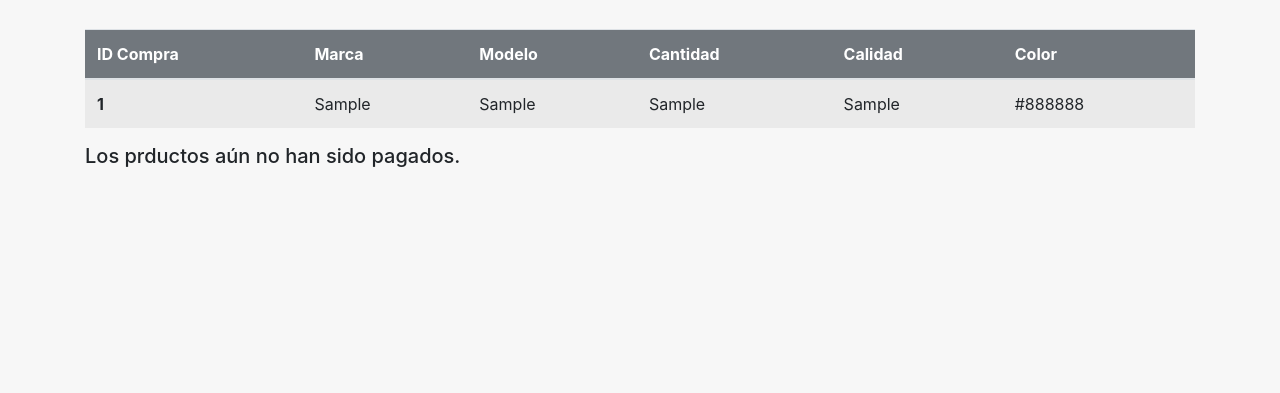
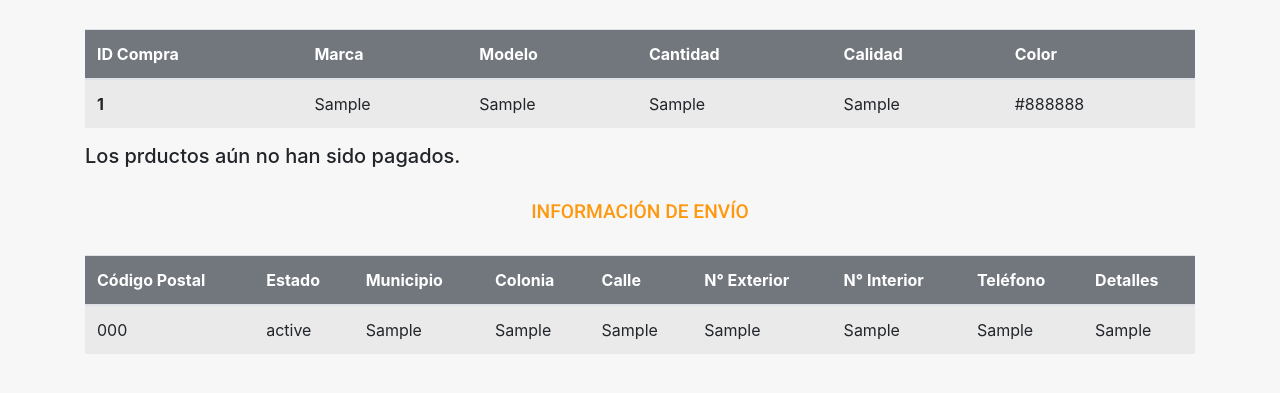
Before and after one commit to SalusSole/CelularFire, a PHP site: page /cf-four/info_compra.php?id=1 in a window 1280 px wide. Shown: the part 247-640 px from the top of the page. Run offline with PHP 8.4, Linux system fonts and the light colour scheme; tables that the repository leaves empty or names only in its code hold one stand-in row (values such as "Sample post"); some web fonts are replaced.

Commit message:
Agrego info de envio. Se agregó la información del envío en el panel admin. Se visualiza debajo de información de pedidos.

```diff
--- a/compra.php
+++ b/compra.php
@@ -29,6 +29,7 @@ if($_POST){
 			//agrega los datos del envio a la base de datos
             $sql = "INSERT INTO envio (fecha, codigo_postal, estado, municipio, colonia, calle, exterior, interior, numero, detalles) VALUES (NOW(),'$_POST[cp]','$_POST[estado]','$_POST[municipio]','$_POST[colonia]','$_POST[calle]','$_POST[exterior]','$_POST[interior]','$_POST[numero]','$_POST[detalles]')";
             if (mysqli_query($conexion, $sql)) {
+              $envio_id = mysqli_insert_id($conexion);
             } else {
                   echo "Error: " . $sql . "<br>" . mysqli_error($conexion);
             }
@@ -67,7 +68,7 @@ if($_POST){
                   $precio_menudeo = $productos->precio_menudeo;
                   $precio_mayoreo = $productos->precio_mayoreo;
 
-                  $sql = "INSERT INTO venta (id_compra, precio_menudeo, precio_mayoreo, cantidad, color, calidad, categoria, precio_total, marca, modelo) VALUES ('$compra_id','$precio_menudeo','$precio_mayoreo','$cantidad','$color','$calidad','$categoria','$_POST[precio]', '$marca', '$modelo' )";
+                  $sql = "INSERT INTO venta (id_envio, id_compra, precio_menudeo, precio_mayoreo, cantidad, color, calidad, categoria, precio_total, marca, modelo) VALUES ('$envio_id','$compra_id','$precio_menudeo','$precio_mayoreo','$cantidad','$color','$calidad','$categoria','$_POST[precio]', '$marca', '$modelo' )";
 
                   if (mysqli_query($conexion, $sql)) {
                     $bandera2=1;
--- a/info_compra.php
+++ b/info_compra.php
@@ -40,7 +40,9 @@ if($_GET){
                 $sql = "select * from venta";
                 $result = mysqli_query ($conexion, $sql);
                 while ($datos=mysqli_fetch_array($result)){
-                    if ($_GET['id']==$datos['id_compra']){
+                    $id_compra = $datos['id_compra'];
+                    if ($_GET['id']==$id_compra){
+                        $id_envio = $datos['id_envio'];
                         $id_venta = $datos['id_venta'];
                         $marca = $datos['marca'];
                         $modelo = $datos['modelo'];
@@ -91,6 +93,64 @@ if($_GET){
         }
         ?>
 </div>
+<br>
+    <div>
+        <h5 class="text-center titulos">INFORMACIÓN DE ENVÍO</h5>
+    </div>
+<br>
+
+<div class="container">
+        <div>
+            <table class="table table-striped table-bootstrap">
+                <thead class="thead-blue">
+                    <tr>
+                        <th scope="col">Código Postal</th>
+                        <th scope="col">Estado</th>
+                        <th scope="col">Municipio</th>
+                        <th scope="col">Colonia</th>
+                        <th scope="col">Calle</th>
+                        <th scope="col">N° Exterior</th>
+                        <th scope="col">N° Interior</th>
+                        <th scope="col">Teléfono</th>
+                        <th scope="col">Detalles</th>
+                    </tr>
+                </thead>
+                <tbody>
+                <?php
+                $sql = "select * from envio";
+                $result = mysqli_query ($conexion, $sql);
+                while ($datos=mysqli_fetch_array($result)){
+                    if ($id_envio==$datos['id_envio']){
+                        $codigo_postal = $datos['codigo_postal'];
+                        $estado = $datos['estado'];
+                        $municipio = $datos['municipio'];
+                        $colonia = $datos['colonia'];
+                        $calle = $datos['calle'];
+                        $n_exterior = $datos['exterior'];
+                        $n_interior = $datos['interior'];
+                        $telefono = $datos['numero'];
+                        $detalles = $datos['detalles'];
+
+                        echo "
+                        <tr>
+                            <td>$codigo_postal</td>
+                            <td>$estado</td>
+                            <td>$municipio</td>
+                            <td>$colonia</td>
+                            <td>$calle</td>
+                            <td>$n_exterior</td>
+                            <td>$n_interior</td>
+                            <td>$telefono</td>
+                            <td>$detalles</td>
+                        </tr>";
+                    }
+                }
+                ?>
+                </tbody>
+            </table>
+        </div>
+    </div>
+
 <?php
 }
 if ($_POST){
```
